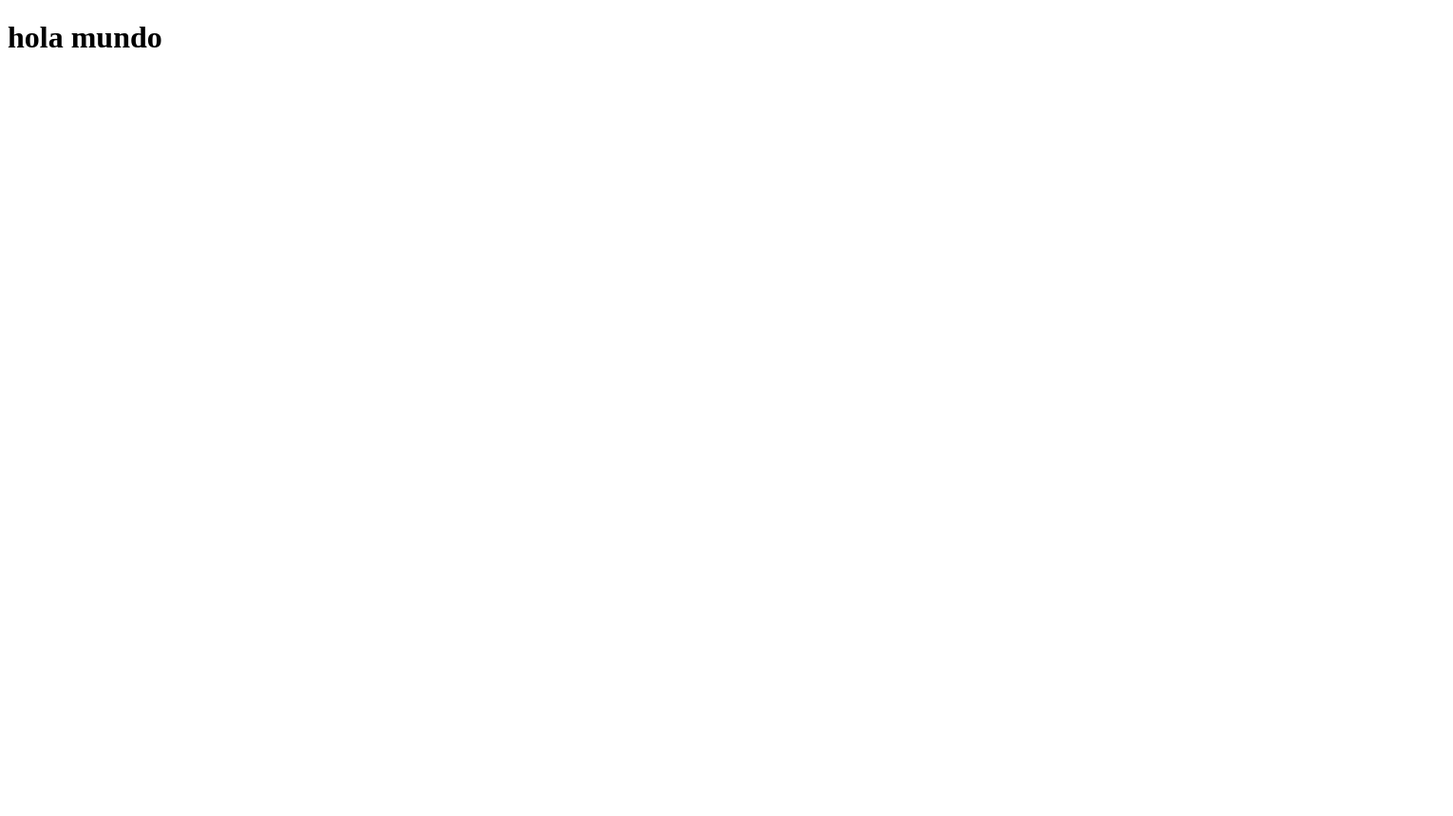
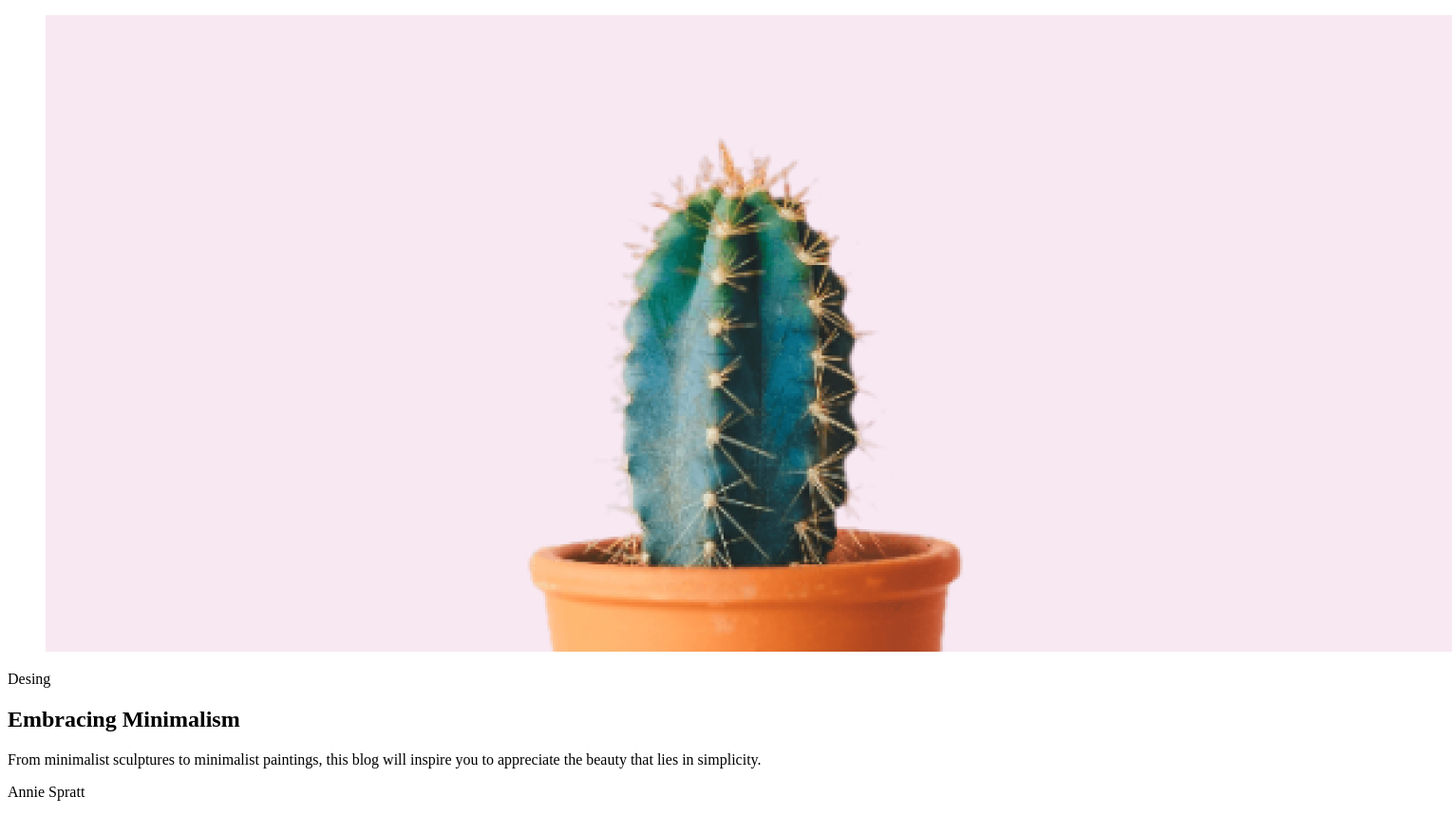
Before and after one commit to brayanbarroso/minimal-blog-card, a plain HTML site: page index.html in a window 1280 px wide. Shown: the whole page at 95% size, 1530 px wide, since content can reach past the window. Before the commit the page ends 800 px from the top, so only its background shows below. Drawn offline with Linux system fonts and the light colour scheme.

Commit message:
estructura html

```diff
--- a/index.html
+++ b/index.html
@@ -7,6 +7,29 @@
     <title>Document</title>
   </head>
   <body>
-    <h1>hola mundo</h1>
+    <main>
+      <section class="card">
+        <div class="card__img">
+          <figure>
+            <img src="./assets/img/cactus_img.jpg" alt="Cactus" />
+          </figure>
+        </div>
+        <div class="card__label">
+          <span>Desing</span>
+        </div>
+        <div class="card__title">
+          <h1>Embracing Minimalism</h1>
+        </div>
+        <div class="card__descriptions">
+          <p>
+            From minimalist sculptures to minimalist paintings, this blog will
+            inspire you to appreciate the beauty that lies in simplicity.
+          </p>
+        </div>
+        <div class="card_footer">
+          <p>Annie Spratt</p>
+        </div>
+      </section>
+    </main>
   </body>
 </html>
```
